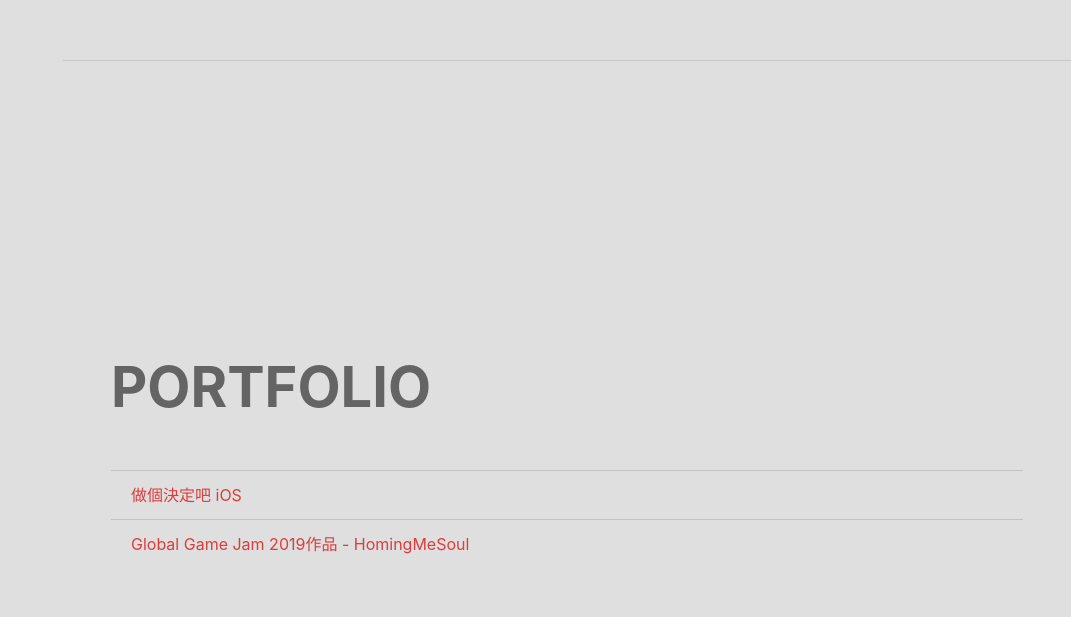
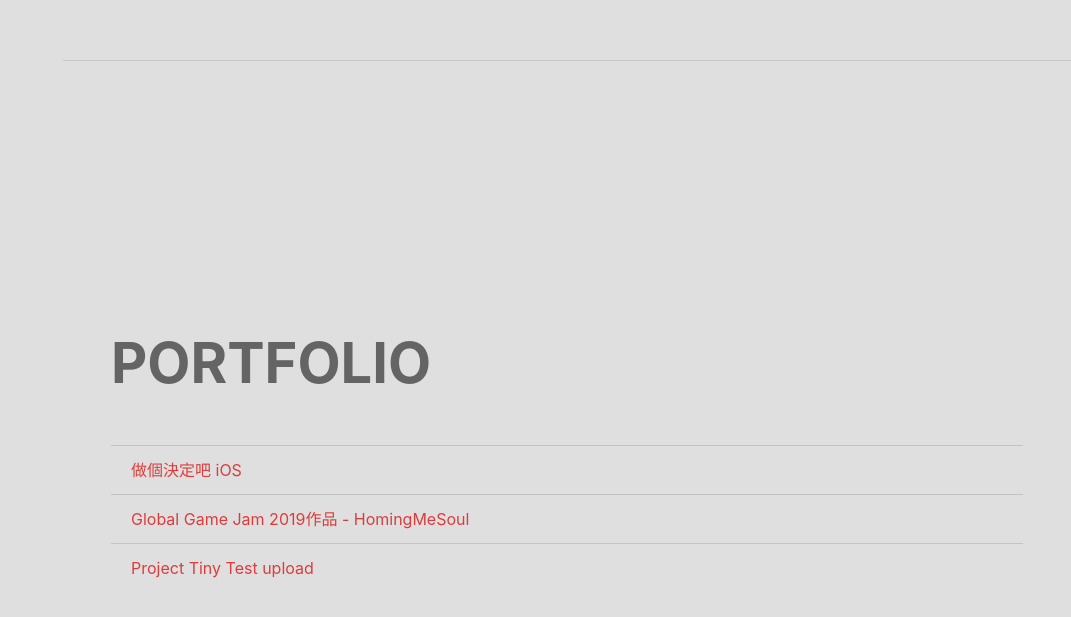
Before and after one commit to mcgodamn/t7214948ttt.github.io, a website with bundled scripts: page index.html in a window 1280 px wide. Shown: the part 2342-2959 px from the top of the page, without its empty margins (209-1280 px from the left). Built offline with nearby package versions, Linux system fonts and the light colour scheme; a web font is replaced by a local one.

Commit message:
tiny test

```diff
--- a/index.html
+++ b/index.html
@@ -154,6 +154,9 @@
             <li class="list-group-item" style="background-color:#dfdfdf;">
               <a href="https://globalgamejam.org/2019/games/homing-mesoul-%E5%AE%B6%E6%9C%89%E5%BC%95%E5%8A%9B">Global Game Jam 2019作品 - HomingMeSoul</a>
             </li>
+            <li class="list-group-item" style="background-color:#dfdfdf;">
+              <a href="./SpawnAndDestroy/SpawnAndDestroy.html">Project Tiny Test upload</a>
+            </li>
           </ul>
         </div>
       </section>
```
